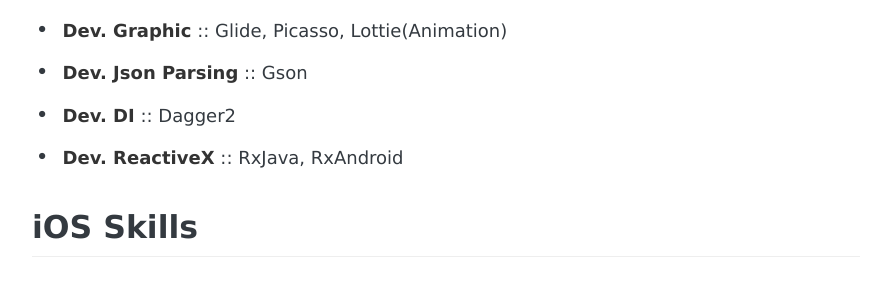
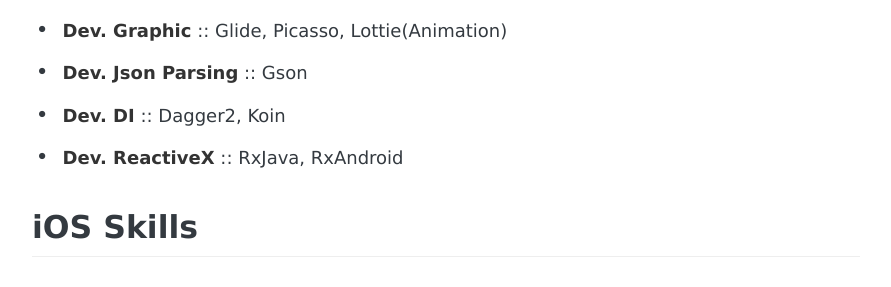
Before and after one commit to CaptainWonJong/CaptainWonJong.github.io, a Jekyll site: the page built from about.md, in a window 1280 px wide and 900 px high, scrolled down 1031 px. Shown: the part 155-442 px from the top of the window, without its empty margins (194-1085 px from the left). Built offline with Jekyll 4.4.1, drawn with Linux system fonts in a browser that asks for light colours; some web fonts are replaced.

Commit message:
modify about

```diff
--- a/about.md
+++ b/about.md
@@ -27,7 +27,7 @@
 - **Dev. DataBase** :: SQLite, Room
 - **Dev. Graphic** :: Glide, Picasso, Lottie(Animation)
 - **Dev. Json Parsing** :: Gson
-- **Dev. DI** :: Dagger2
+- **Dev. DI** :: Dagger2, Koin
 - **Dev. ReactiveX** :: RxJava, RxAndroid
 
 ## iOS Skills
```
Also changed, not shown: 8 other files.
